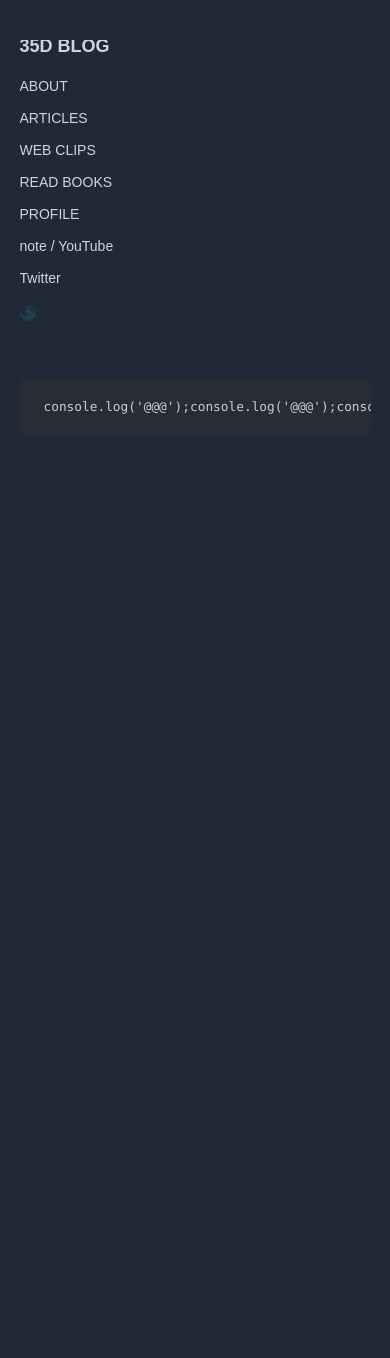
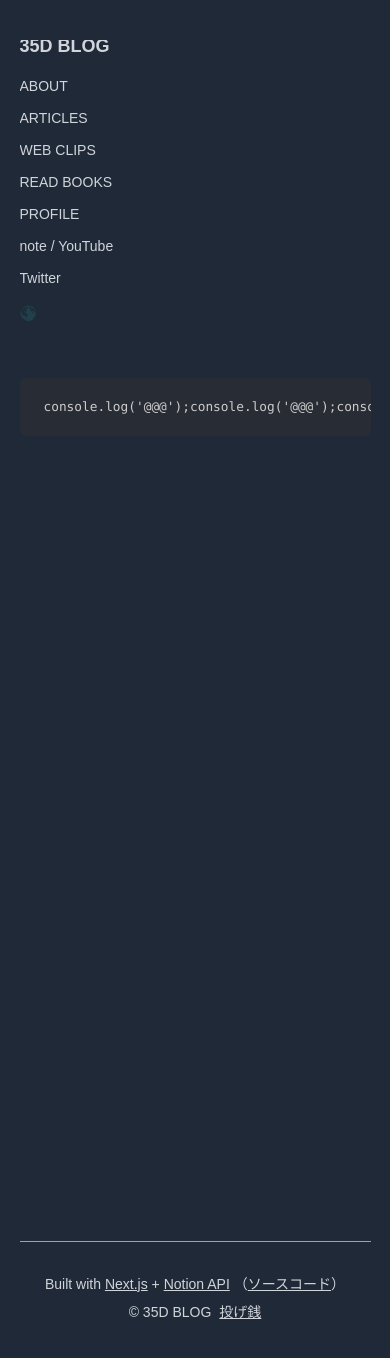
Before and after one commit to 35d/35d-blog, a Next.js app: page /creative/1 in a window 390 px wide. Shown: the top 1358 px of the page. Before the commit the page ends 844 px from the top, so only its background shows below. Built offline with nearby package versions, Linux system fonts and the light colour scheme.

Commit message:
✨ add footer

```diff
--- a/components/Footer.js
+++ /dev/null
@@ -1,34 +0,0 @@
-import Link from 'next/link'
-
-const ExternalLink = ({ href, children }) => (
-  <a
-    className="text-gray-500 hover:text-gray-600 transition"
-    target="_blank"
-    rel="noopener noreferrer"
-    href={href}
-  >
-    {children}
-  </a>
-)
-
-export default function Footer() {
-  return (
-    <footer className="flex flex-col justify-center items-start max-w-2xl mx-auto w-full mb-8">
-      <hr className="w-full border-1 border-gray-200 mb-8" />
-
-      <div className="w-full max-w-2xl grid grid-cols-1 pb-16 sm:grid-cols-3">
-        <div className="flex flex-col space-y-4">
-          <Link href="/">
-            <a className="text-gray-500 hover:text-gray-600 transition">Home</a>
-          </Link>
-        </div>
-        <div className="flex flex-col space-y-4">
-          <ExternalLink href="https://twitter.com/luciovilla">Contact</ExternalLink>
-        </div>
-        <div className="flex flex-col space-y-4">
-          <ExternalLink href="https://github.com/luciovilla/notion-nextjs-blog">Source Code</ExternalLink>
-        </div>
-      </div>
-    </footer>
-  )
-}
--- /dev/null
+++ b/components/Footer.tsx
@@ -0,0 +1,52 @@
+import Link from 'next/link'
+import ExtLink from './ExtLink'
+
+const ExternalLink = ({ href, children }) => (
+  <a
+    className="text-gray-500 hover:text-gray-600 transition"
+    target="_blank"
+    rel="noopener noreferrer"
+    href={href}
+  >
+    {children}
+  </a>
+)
+
+export default function Footer() {
+  return (
+    <footer className="flex flex-col justify-center items-start max-w-2xl mx-auto w-full mb-8">
+      <hr className="w-full border-1 border-gray-300 dark:border-gray-400" />
+      <div className="w-full max-w-2xl grid grid-cols-1 pb-16 text-center">
+        <div className="flex flex-col">
+          <p className="text-sm mb-2">
+            Built with{' '}
+            <ExtLink className="" href={'https://nextjs.org/'}>
+              Next.js
+            </ExtLink>{' '}
+            +{' '}
+            <ExtLink className="" href={'https://developers.notion.com/'}>
+              Notion API
+            </ExtLink>{' '}
+            （
+            <ExtLink className="" href={'https://github.com/35d/35d-blog'}>
+              ソースコード
+            </ExtLink>
+            ）
+          </p>
+          <p className="text-sm">
+            <small className="text-sm mr-2">
+              <ExtLink className="no-underline" href={'https://blog.35d.jp/'}>
+                © 35D BLOG
+              </ExtLink>
+            </small>
+            <span>
+              <ExtLink className="" href={'https://buy.stripe.com/8wM8Addc9e6N9JSaEE'}>
+                投げ銭
+              </ExtLink>
+            </span>
+          </p>
+        </div>
+      </div>
+    </footer>
+  )
+}
--- a/pages/_app.tsx
+++ b/pages/_app.tsx
@@ -6,6 +6,7 @@ import '../styles.css'
 import Navigation from '../components/Navigation'
 import { darkTheme, lightTheme } from '../constants/Theme'
 import * as gtag from '../lib/gtag'
+import Footer from '../components/Footer'
 
 Router.events.on('routeChangeComplete', (url) => gtag.pageview(url))
 
@@ -34,9 +35,10 @@ const App = ({ Component, pageProps }) => {
         <DarkModeContext.Provider value={{ theme, toggleDarkMode }}>
           <div className="w-full max-w-3xl mx-auto flex flex-wrap items-start overflow-hidden">
             <Navigation />
-            <main className="w-full sm:w-3/4 sm:-mt-1 ml-0 sm:ml-1/4">
+            <main className="w-full sm:w-3/4 sm:-mt-1 ml-0 sm:ml-1/4 min-h-screen">
               <Component {...pageProps} className="w-full sm:w-3/4 sm:-mt-1 ml-0 sm:ml-1/4" />
             </main>
+            <Footer />
           </div>
         </DarkModeContext.Provider>
       </>
```
